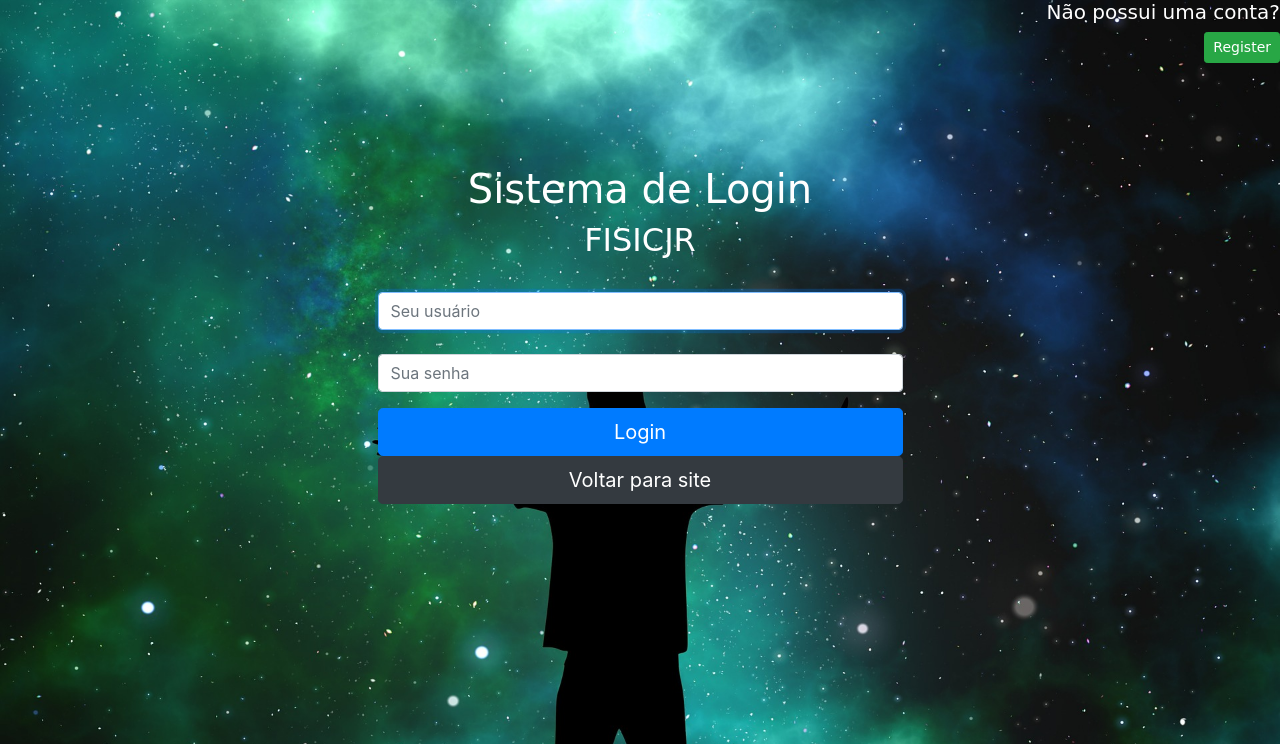
After one commit to Sagan42/Projeto-Final-EcompJr-2018.2, a PHP site: page /login_index.php in a window 1280 px wide. The commit adds this page. Shown: the top 744 px of the page. Run offline with PHP 8.4, Linux system fonts and the light colour scheme.

Commit message:
back-end, login screen, register screen

```diff
--- /dev/null
+++ b/assets/css/login_index.css
@@ -0,0 +1,30 @@
+.count_make{
+    text-align: right;
+    font-family: cursive;
+    color: white;
+}
+
+.title{
+    text-align: center;
+    margin-top: 8%;
+    font-family: cursive;
+    color: white;
+}
+
+body{
+    background-image: url(../../assets/img/login_indexBackground.jpg);
+    background-position: center top;
+    background-repeat: no-repeat;
+    background-size: cover;
+    background-attachment: fixed;
+}
+
+.container{
+    margin: auto;
+}
+
+.notification{
+    text-align: center;
+    font-family: 'Times New Roman', Times, serif;
+    color: red;
+}
--- /dev/null
+++ b/back/php/login/logout.php
@@ -0,0 +1,5 @@
+<?php
+session_start();
+session_destroy();
+header('Location:../../../login_index.php');
+exit();
--- /dev/null
+++ b/back/php/login/verifica_login.php
@@ -0,0 +1,5 @@
+<?php
+if(!$_SESSION['nome']){
+    header('Location:../../../login_index.php');
+    exit();
+}
--- /dev/null
+++ b/login_index.php
@@ -0,0 +1,99 @@
+<?php
+session_start();
+?>
+
+<!DOCTYPE html>
+<html>
+
+<head>
+    <meta charset="utf-8" />
+    <meta http-equiv="X-UA-Compatible" content="IE=edge">
+    <title>login_index</title>
+    <meta name="viewport" content="width=device-width, initial-scale=1">
+    <link rel="stylesheet" type="text/css" media="screen" href="vendor/bootstrap-4.1.1/css/bootstrap.min.css" />
+    <link rel="stylesheet" type="text/css" media="screen" href="assets/css/login_index.css" />
+    <script src="main.js"></script>
+
+    <!-- Ícone da aba -->
+    <link rel="apple-touch-icon" sizes="57x57" href="assets/img/icon/apple-icon-57x57.png">
+    <link rel="apple-touch-icon" sizes="60x60" href="assets/img/icon/apple-icon-60x60.png">
+    <link rel="apple-touch-icon" sizes="72x72" href="assets/img/icon/apple-icon-72x72.png">
+    <link rel="apple-touch-icon" sizes="76x76" href="assets/img/icon/apple-icon-76x76.png">
+    <link rel="apple-touch-icon" sizes="114x114" href="assets/img/icon/apple-icon-114x114.png">
+    <link rel="apple-touch-icon" sizes="120x120" href="assets/img/icon/apple-icon-120x120.png">
+    <link rel="apple-touch-icon" sizes="144x144" href="assets/img/icon/apple-icon-144x144.png">
+    <link rel="apple-touch-icon" sizes="152x152" href="assets/img/icon/apple-icon-152x152.png">
+    <link rel="apple-touch-icon" sizes="180x180" href="assets/img/icon/apple-icon-180x180.png">
+    <link rel="icon" type="image/png" sizes="192x192" href="assets/img/icon/android-icon-192x192.png">
+    <link rel="icon" type="image/png" sizes="32x32" href="assets/img/icon/favicon-32x32.png">
+    <link rel="icon" type="image/png" sizes="96x96" href="assets/img/icon/favicon-96x96.png">
+    <link rel="icon" type="image/png" sizes="16x16" href="assets/img/icon/favicon-16x16.png">
+    <link rel="manifest" href="assets/img/icon/manifest.json">
+    <meta name="msapplication-TileColor" content="#DA0509">
+    <meta name="msapplication-TileImage" content="/ms-icon-144x144.png">
+    <meta name="theme-color" content="#DA0509">
+    <!-- Ícone da aba -->
+
+</head>
+
+<body>
+    <?php
+        if(isset($_SESSION['nome'])){
+            header('Location:back/php/login/painel.php');
+        }
+    ?>
+
+    <div class="count_make">
+        <h5>Não possui uma conta?</h5>
+        <script>
+            function cadastro() {
+                location.href = "register_index.php";
+            }
+        </script>
+        <?php
+            echo '<button type="button" class="btn btn-success btn-sm" onClick="cadastro()">Register</button>';
+        ?>
+    </div>
+
+    <div class="title">
+        <h1>Sistema de Login</h1>
+        <h2>FISICJR</h2> <br>
+    </div>
+    <div class="container">
+        <div class="col-md-6 offset-md-3">
+            <?php
+                if(isset($_SESSION['nao_autenticado'])):
+            ?>
+            <div class="notification">
+                <div class="alert alert-danger" role="alert">
+                    ERRO: Usuário ou Senha inválidos.
+                </div>
+            </div>
+            <?php
+                endif;
+                unset($_SESSION['nao_autenticado']);
+            ?>
+            <form action="back/php/login/login.php" method="POST">
+
+                <div class="form-group">
+                    <input name="usuario" name="text" class="form-control" placeholder="Seu usuário" autofocus=""> <br>
+                    <input name="senha" class="form-control" type="password" placeholder="Sua senha">
+                </div>
+
+                <button type="submit" class="btn btn-primary btn-lg btn-block">Login</button>
+            </form>
+            <script>
+                function voltar() {
+                    location.href = "main.php";
+                }
+            </script>
+            <?php
+                echo '<button type="button" class="btn btn-dark btn-lg btn-block" onClick="voltar()">Voltar para site</button>';
+            ?>
+        </div>
+
+    </div>
+
+</body>
+
+</html>
```
Also changed, not shown: assets/css/register_index.css (added, +19 -0 lines), back/php/conexao.php (added, +7 -0 lines), back/php/login/login.php (added, +28 -0 lines), back/php/login/painel.php (added, +9 -0 lines), back/php/message/message.php (added, +18 -0 lines), back/php/register/register.php (added, +30 -0 lines), main.php (renamed from main.html, +20 -6 lines), register_index.php (added, +87 -0 lines), assets/img/login_indexBackground.jpg (added), assets/img/register_indexBackground.jpg (added).
